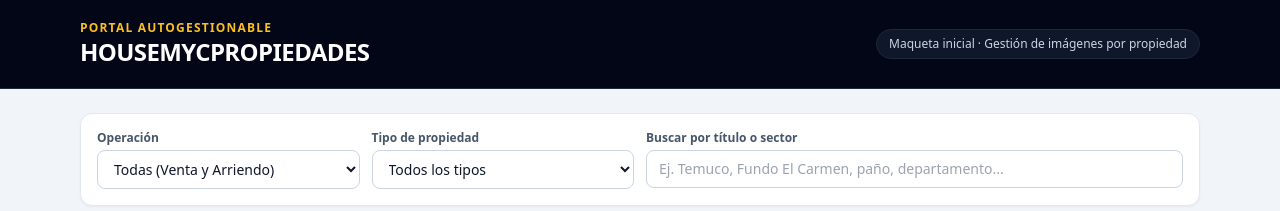
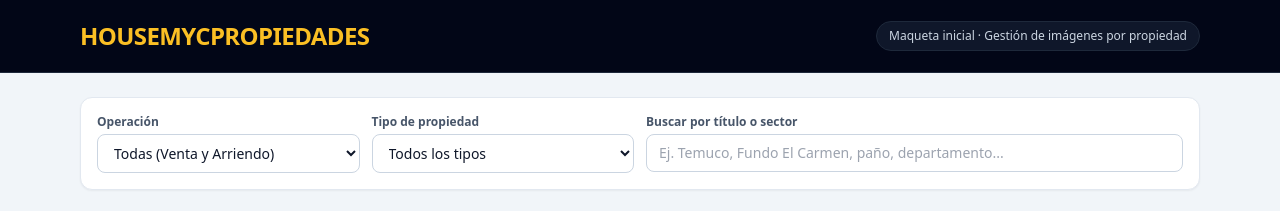
Before and after one commit to HOUSEMYC/_propiedades, a plain HTML site: page frontend/index.html in a window 1280 px wide. Shown: the top 211 px of the page. Drawn offline with nearby package versions, Linux system fonts and the light colour scheme.

Commit message:
Update header text color and format in index.html

```diff
--- a/frontend/index.html
+++ b/frontend/index.html
@@ -11,8 +11,7 @@
   <header class="bg-slate-950 text-white border-b border-slate-800">
     <div class="max-w-6xl mx-auto px-4 py-5 flex flex-col sm:flex-row sm:items-center sm:justify-between gap-3">
       <div>
-        <p class="text-xs uppercase tracking-widest text-amber-400 font-semibold">Portal Autogestionable</p>
-        <h1 class="text-2xl font-bold tracking-tight">HOUSEMYCPROPIEDADES</h1>
+        <h1 class="text-2xl font-bold tracking-tight text-amber-400">HOUSEMYCPROPIEDADES</h1>
       </div>
       <span class="text-xs text-slate-300 bg-slate-900 border border-slate-800 px-3 py-1.5 rounded-full">
         Maqueta inicial · Gestión de imágenes por propiedad
```
